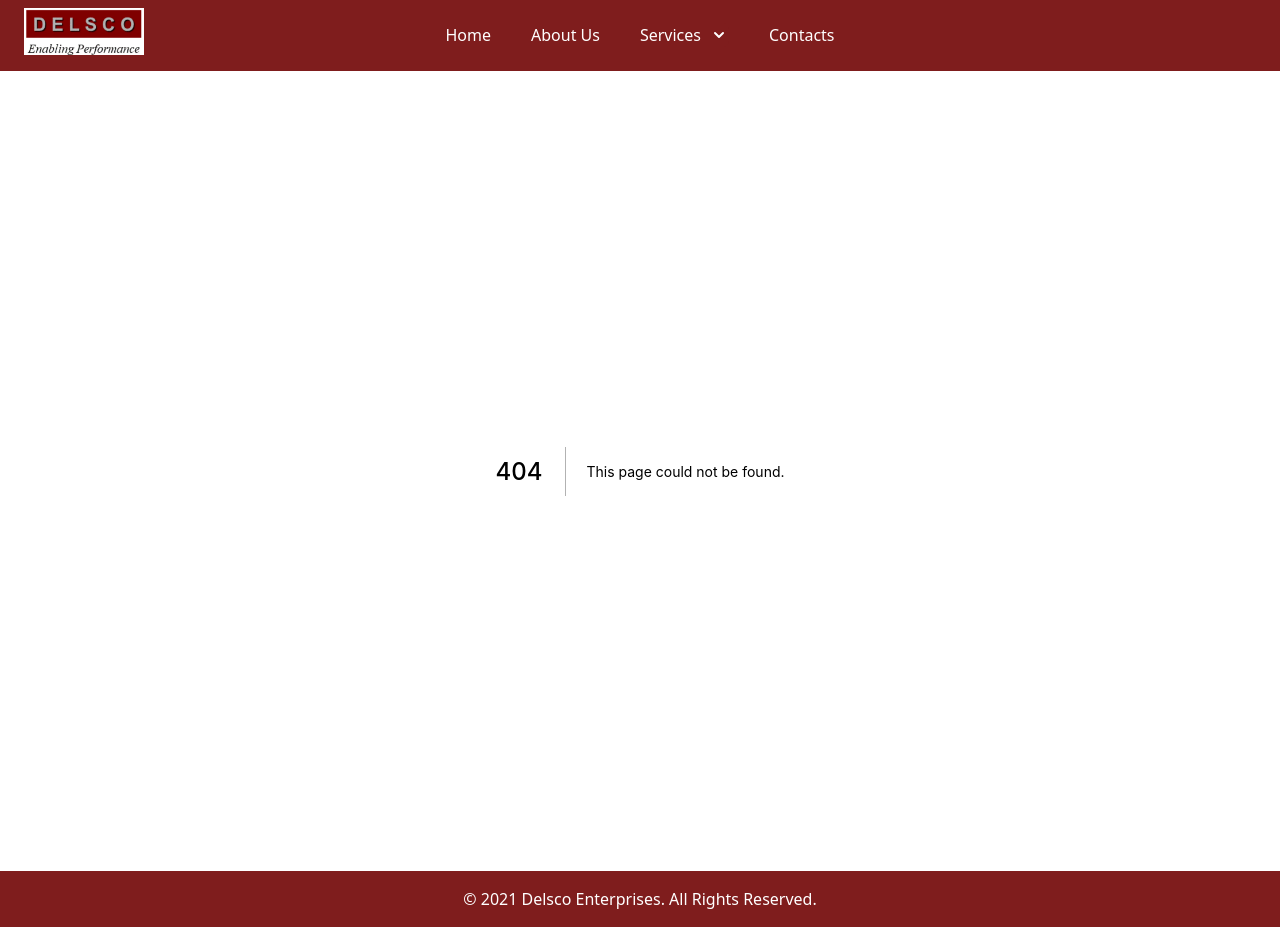
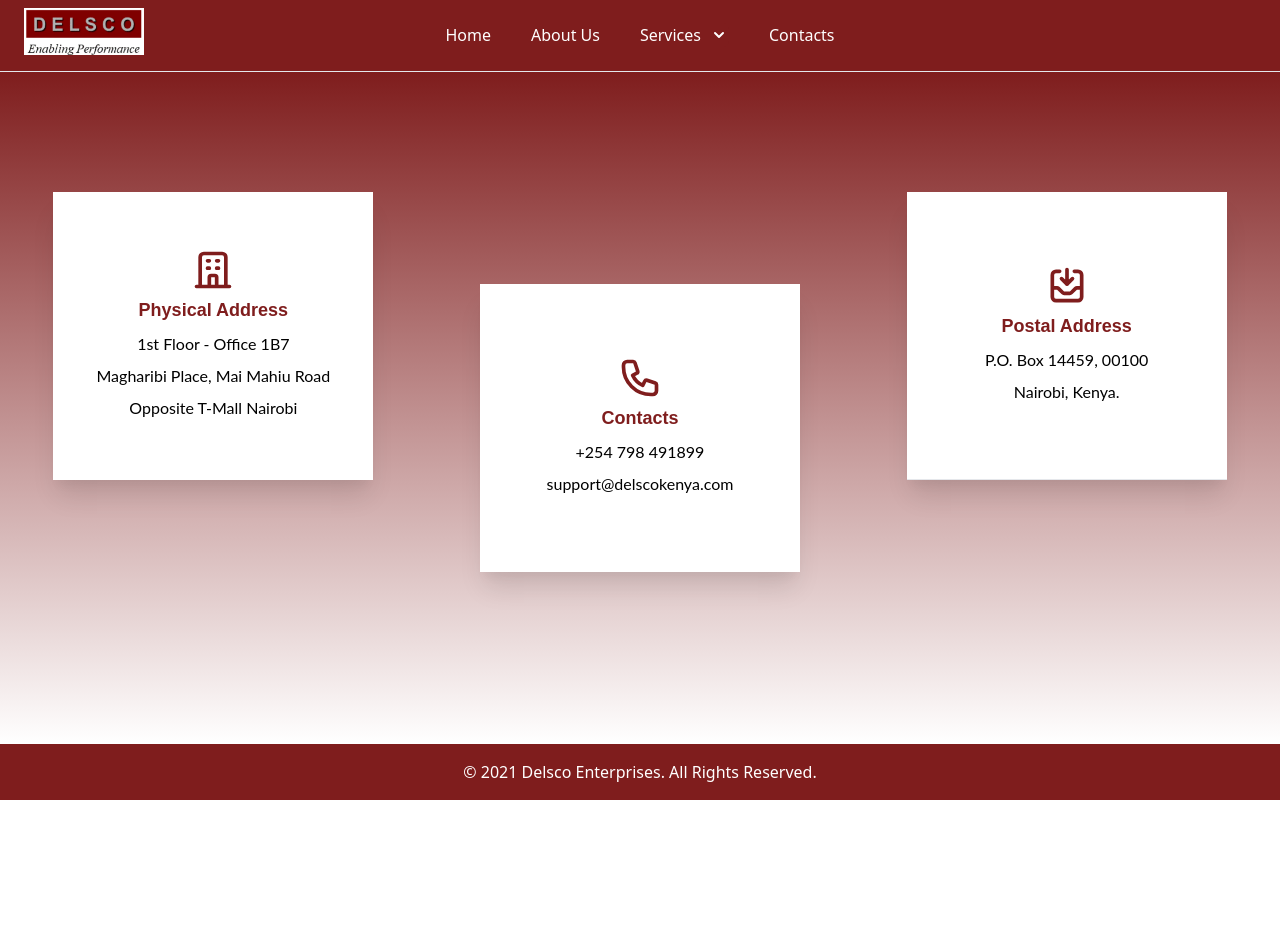
Before and after one commit to adagala/delsco, a Next.js app: page /contacts in a window 1280 px wide. Before the commit this address had no page. After the commit the page ends 800 px from the top, so only its background shows below. Built offline with nearby package versions, Linux system fonts and the light colour scheme; what @tailwindcss/typography would draw is missing.

Commit message:
added: conatacts page

```diff
--- a/components/header.tsx
+++ b/components/header.tsx
@@ -136,10 +136,11 @@ const Header = () => {
                 )}
               </Popover>
 
-              <a href="#" className="text-base font-medium text-white hover:text-gray-300">
+              <Link key="Contacts" href="/contacts">
+                <a className="text-base font-medium text-white hover:text-gray-300">
                   Contacts
                 </a>
-
+              </Link>
             </Popover.Group>
             <div className="hidden md:flex items-center justify-end md:flex-1 lg:w-0">
               &nbsp;
@@ -218,12 +219,15 @@ const Header = () => {
                         </Popover.Button>
                       ))
                     }
+                    <Popover.Button key="Contacts">
+                      <Link key="Contacts" href="/contacts">
                         <a
                           key="Contacts"
-                      href="#"
                           className="-m-3 px-3 py-1 flex items-center rounded-md">
                           <span className="ml-3 text-base font-medium text-white">Contacts</span>
                         </a>
+                      </Link>
+                    </Popover.Button>
                   </nav>
                 </div>
               </div>
--- /dev/null
+++ b/pages/contacts.tsx
@@ -0,0 +1,59 @@
+import { NextPage } from "next"
+import { OfficeBuildingIcon, PhoneIcon, InboxInIcon } from "@heroicons/react/outline"
+
+
+const Contacts: NextPage = () => {
+    return (
+        <main className="h-full font-lato bg-gradient-to-b from-red-900 border-t border-solid" >
+            <div className="h-full flex flex-col xl:flex-row items-center justify-around">
+                <div className="h-72 w-80 mt-4 xl:-mt-36 flex justify-center shadow-xl bg-white">
+                    <div className="flex flex-col justify-center items-center">
+                        <OfficeBuildingIcon className="h-11 w-11 text-red-900" />
+                        <div className="my-1 text-red-900 font-work-sans font-bold text-lg">
+                            Physical Address
+                        </div>
+                        <div className="my-1">
+                            1st Floor - Office 1B7
+                        </div>
+                        <div className="my-1">
+                            Magharibi Place, Mai Mahiu Road
+                        </div>
+                        <div className="my-1">
+                            Opposite T-Mall Nairobi
+                        </div>
+                    </div>
+                </div>
+                <div className="h-72 w-80 mt-4 xl:mt-10 flex justify-center shadow-xl bg-white">
+                    <div className="flex flex-col justify-center items-center">
+                        <PhoneIcon className="h-11 w-11 text-red-900" />
+                        <div className="my-1 text-red-900 font-work-sans font-bold text-lg">
+                            Contacts
+                        </div>
+                        <div className="my-1">
+                            +254 798 491899
+                        </div>
+                        <div className="my-1">
+                            support@delscokenya.com
+                        </div>
+                    </div>
+                </div>
+                <div className="h-72 w-80 mt-4 mb-4 xl:-mt-36 xl:mb-0 xl:border-b xl:border-solid flex justify-center shadow-xl bg-white">
+                    <div className="flex flex-col justify-center items-center">
+                        <InboxInIcon className="h-11 w-11 text-red-900" />
+                        <div className="my-1 text-red-900 font-work-sans font-bold text-lg">
+                            Postal Address
+                        </div>
+                        <div className="my-1">
+                            P.O. Box 14459, 00100
+                        </div>
+                        <div className="my-1">
+                            Nairobi, Kenya.
+                        </div>
+                    </div>
+                </div>
+            </div>
+        </main>
+    )
+}
+
+export default Contacts
```
Lines whose indentation alone changed are shown as unchanged.
